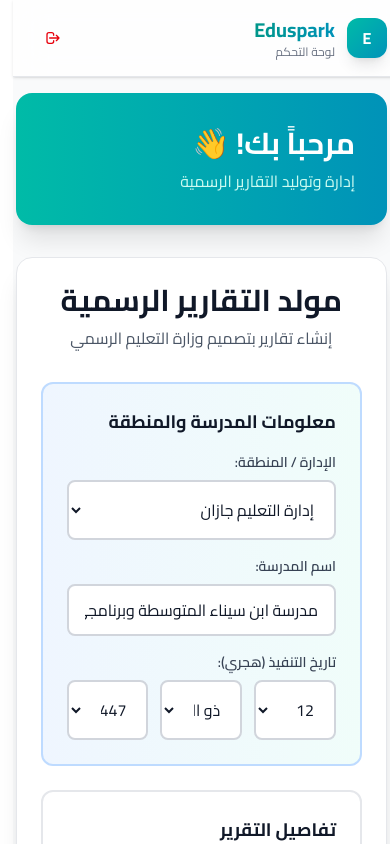
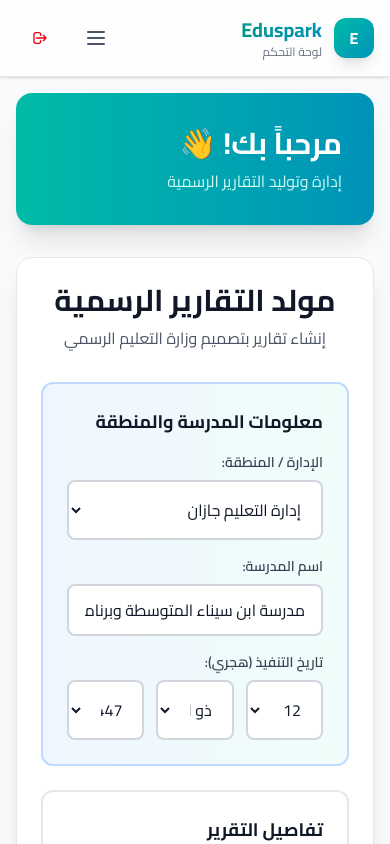
Before and after one commit to Tr-Abdullah/eduspark, a Next.js app: page /admin/dashboard in a window 390 px wide. Shown: the top 844 px of the page. Built offline with nearby package versions, Linux system fonts and the light colour scheme.

Commit message:
Make admin dashboard mobile-responsive with hamburger menu and scrollable tables

```diff
--- a/src/app/admin/dashboard/page.tsx
+++ b/src/app/admin/dashboard/page.tsx
@@ -12,6 +12,7 @@ function DashboardContent() {
   const initialTab = (searchParams.get('tab') as "reports" | "tools" | "log" | "performance") || "reports";
   const [activeTab, setActiveTab] = useState<"reports" | "tools" | "log" | "performance">(initialTab);
   const [sidebarCollapsed, setSidebarCollapsed] = useState(false);
+  const [mobileMenuOpen, setMobileMenuOpen] = useState(false);
 
   const handleLogout = async () => {
     await fetch("/api/auth/logout", { method: "POST" });
@@ -37,6 +38,16 @@ function DashboardContent() {
             </Link>
 
             <div className="flex items-center gap-3">
+              {/* Mobile Menu Button */}
+              <button
+                onClick={() => setMobileMenuOpen(!mobileMenuOpen)}
+                className="lg:hidden p-2 text-gray-600 hover:text-gray-900 dark:text-gray-400 dark:hover:text-gray-200"
+              >
+                <svg className="w-6 h-6" fill="none" stroke="currentColor" viewBox="0 0 24 24">
+                  <path strokeLinecap="round" strokeLinejoin="round" strokeWidth={2} d="M4 6h16M4 12h16M4 18h16" />
+                </svg>
+              </button>
+
               <div className="hidden md:flex items-center gap-2 px-4 py-2 bg-blue-50 dark:bg-blue-900/20 rounded-lg">
                 <span className="relative flex h-2 w-2">
                   <span className="animate-ping absolute inline-flex h-full w-full rounded-full bg-green-400 opacity-75"></span>
@@ -58,16 +69,39 @@ function DashboardContent() {
         </div>
       </header>
 
-      <div className="flex">
-        {/* Sidebar */}
-        <aside className={`sticky top-[73px] h-[calc(100vh-73px)] bg-white dark:bg-slate-800 border-l border-gray-200 dark:border-gray-700 overflow-y-auto hidden lg:block transition-all duration-300 ${
-          sidebarCollapsed ? "w-16" : "w-64"
-        }`}>
+      <div className="flex relative">
+        {/* Mobile Sidebar Overlay */}
+        {mobileMenuOpen && (
+          <div
+            className="lg:hidden fixed inset-0 bg-black/50 z-40"
+            onClick={() => setMobileMenuOpen(false)}
+          />
+        )}
+
+        {/* Sidebar - Desktop & Mobile */}
+        <aside className={`
+          sticky top-[73px] h-[calc(100vh-73px)] bg-white dark:bg-slate-800 border-l border-gray-200 dark:border-gray-700 overflow-y-auto transition-all duration-300
+          ${sidebarCollapsed ? "w-16" : "w-64"}
+          lg:block
+          ${mobileMenuOpen ? "fixed right-0 z-50 shadow-2xl" : "hidden"}
+        `}>
           <nav className="p-4 space-y-2">
-            {/* زر الطي/الفتح */}
+            {/* زر الإغلاق للهاتف */}
+            <button
+              onClick={() => setMobileMenuOpen(false)}
+              className="lg:hidden w-full flex items-center justify-center px-4 py-3 rounded-xl hover:bg-gray-100 dark:hover:bg-slate-700 text-gray-700 dark:text-gray-300 transition-all mb-4"
+            >
+              <svg className="w-5 h-5" fill="none" stroke="currentColor" viewBox="0 0 24 24">
+                <path strokeLinecap="round" strokeLinejoin="round" strokeWidth={2} d="M6 18L18 6M6 6l12 12" />
+              </svg>
+              <span className="mr-3 font-medium">إغلاق</span>
+            </button>
+
+            {/* زر الطي/الفتح - Desktop فقط */}
+            {/* زر الطي/الفتح - Desktop فقط */}
             <button
               onClick={() => setSidebarCollapsed(!sidebarCollapsed)}
-              className={`w-full flex items-center ${sidebarCollapsed ? "justify-center px-2" : "justify-center px-4"} py-3 rounded-xl hover:bg-gray-100 dark:hover:bg-slate-700 text-gray-700 dark:text-gray-300 transition-all mb-4`}
+              className={`hidden lg:flex w-full items-center ${sidebarCollapsed ? "justify-center px-2" : "justify-center px-4"} py-3 rounded-xl hover:bg-gray-100 dark:hover:bg-slate-700 text-gray-700 dark:text-gray-300 transition-all mb-4`}
               title={sidebarCollapsed ? "فتح القائمة" : "طي القائمة"}
             >
               <svg className="w-5 h-5 flex-shrink-0" fill="none" stroke="currentColor" viewBox="0 0 24 24">
@@ -79,6 +113,7 @@ function DashboardContent() {
             <button
               onClick={() => {
                 setActiveTab("reports");
+                setMobileMenuOpen(false);
                 const params = new URLSearchParams(window.location.search);
                 params.set('tab', 'reports');
                 router.replace(`?${params.toString()}`);
@@ -99,6 +134,7 @@ function DashboardContent() {
             <button
               onClick={() => {
                 setActiveTab("performance");
+                setMobileMenuOpen(false);
                 const params = new URLSearchParams(window.location.search);
                 params.set('tab', 'performance');
                 router.replace(`?${params.toString()}`);
@@ -119,6 +155,7 @@ function DashboardContent() {
             <button
               onClick={() => {
                 setActiveTab("tools");
+                setMobileMenuOpen(false);
                 const params = new URLSearchParams(window.location.search);
                 params.set('tab', 'tools');
                 router.replace(`?${params.toString()}`);
@@ -140,6 +177,7 @@ function DashboardContent() {
             <button
               onClick={() => {
                 setActiveTab("log");
+                setMobileMenuOpen(false);
                 setSidebarCollapsed(true); // طي القائمة تلقائياً عند فتح سجل المتابعة
                 const params = new URLSearchParams(window.location.search);
                 params.set('tab', 'log');
@@ -194,7 +232,7 @@ function DashboardContent() {
         </aside>
 
         {/* Main Content */}
-        <main className="flex-1 p-4 sm:p-6 lg:p-8">
+        <main className="flex-1 p-4 sm:p-6 lg:p-8 overflow-x-hidden">
           <div className="max-w-7xl mx-auto">
             {/* Welcome Banner */}
             <div className="mb-8 bg-gradient-to-r from-teal-500 to-cyan-600 rounded-2xl p-8 text-white shadow-xl">
```
